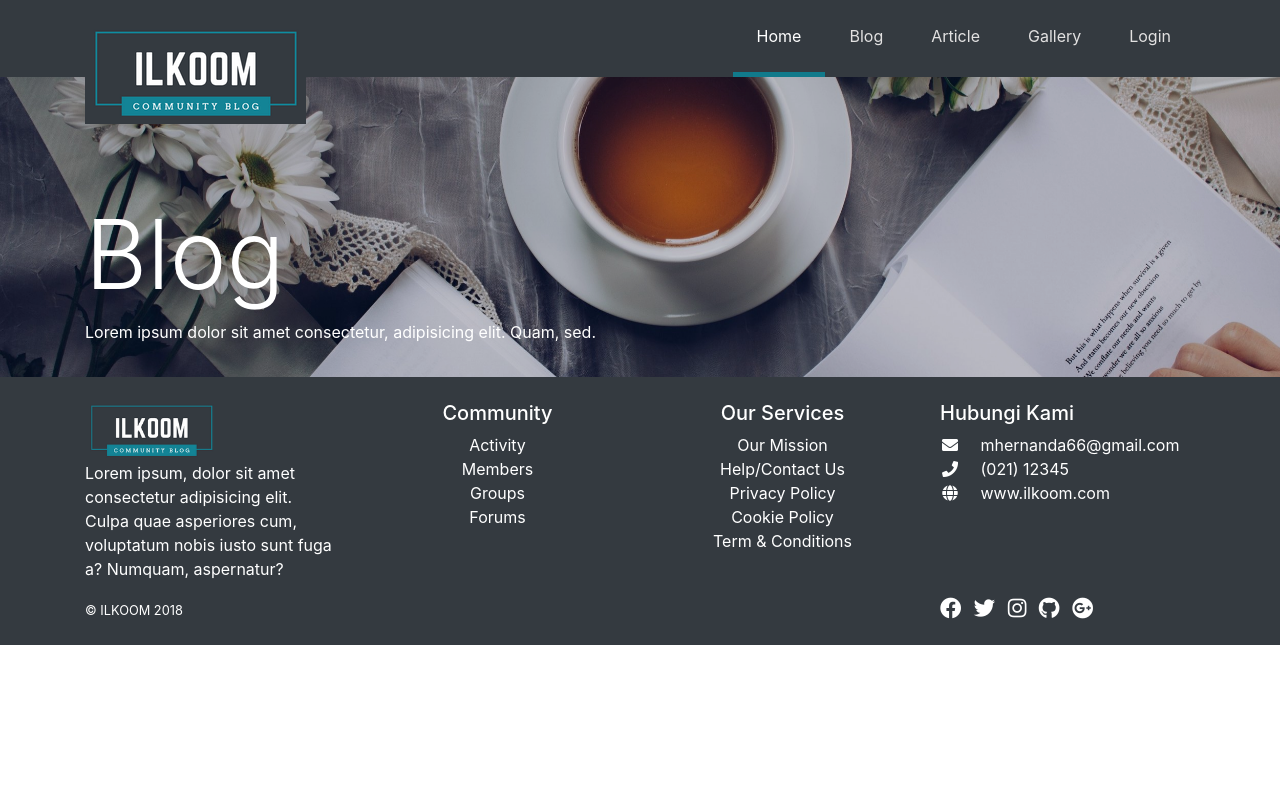
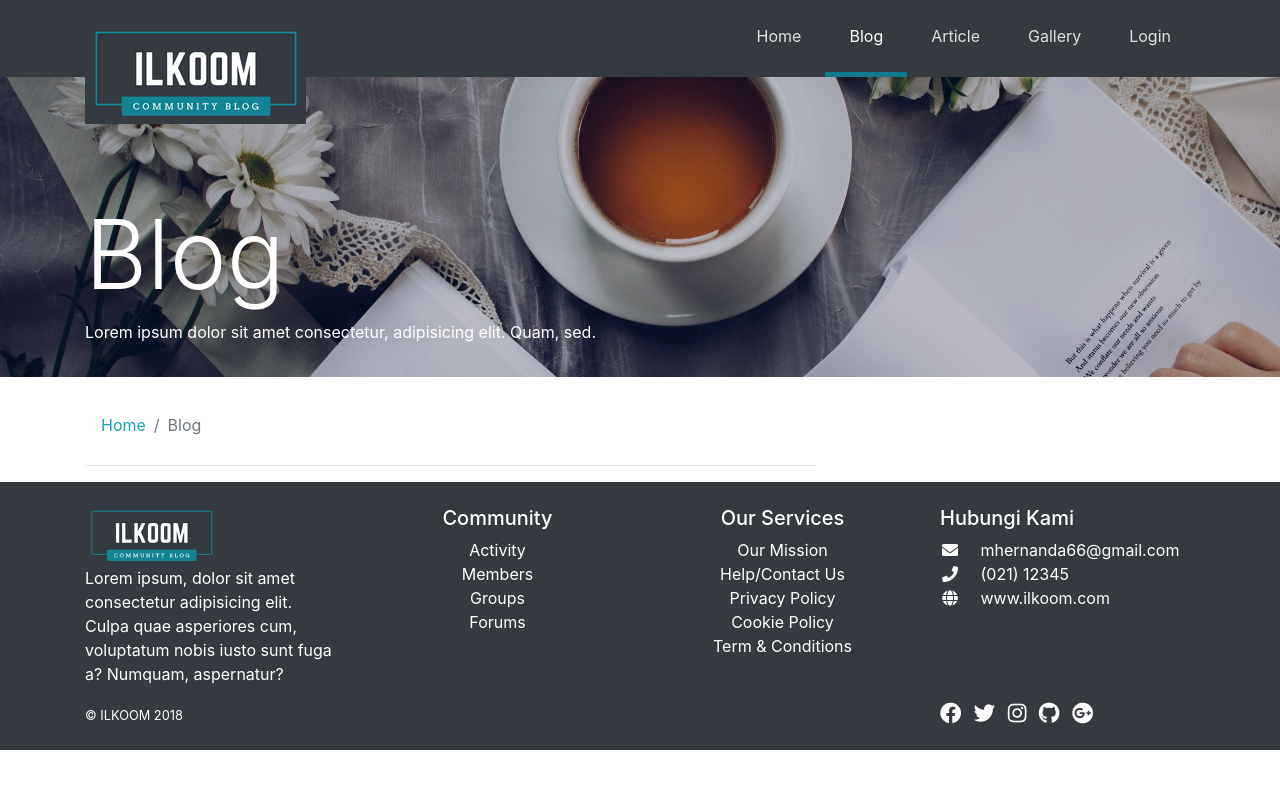
Before and after one commit to mhernanda/ILKOOM-Community-Blog-Template, a plain HTML site: page blog.html in a window 1280 px wide. Drawn offline with Linux system fonts and the light colour scheme.

Commit message:
Menambah Breadcrumb blog.html

```diff
--- a/blog.html
+++ b/blog.html
@@ -25,10 +25,10 @@
             <div class="collapse navbar-collapse" id="navbarNav">
                 <ul class="navbar-nav ml-auto">
                     <li class="nav-item">
-                        <a href="index.html" class="nav-link p-4 active">Home</a>
+                        <a href="index.html" class="nav-link p-4">Home</a>
                     </li>
                     <li class="nav-item">
-                        <a href="blog.html" class="nav-link p-4">Blog</a>
+                        <a href="blog.html" class="nav-link p-4 active">Blog</a>
                     </li>
                     <li class="nav-item">
                         <a href="article.html" class="nav-link p-4">Article</a>
@@ -59,6 +59,30 @@
             </div>
         </div>
     </section>
+    <!-- AKHIR HEADER -->
+
+
+    <!-- BLOG CONTAINER -->
+    <section id="blog">
+        <div class="container">
+            <div class="row">
+                <div class="col-md-8">
+
+                    <!-- BREADCRUMB -->
+                    <nav>
+                        <ol class="breadcrumb bg-white ml-0 mt-4">
+                            <li class="breadcrumb-item">
+                                <a href="index.html" class="text-info">Home</a>
+                            </li>
+                            <li class="breadcrumb-item active">Blog</li>
+                        </ol>
+                    </nav>
+                    <hr>
+                </div>
+            </div>
+        </div>
+    </section>
+
 
     <!-- FOOTER -->
     <footer id="main-footer" class="text-white bg-dark py-4">
```
